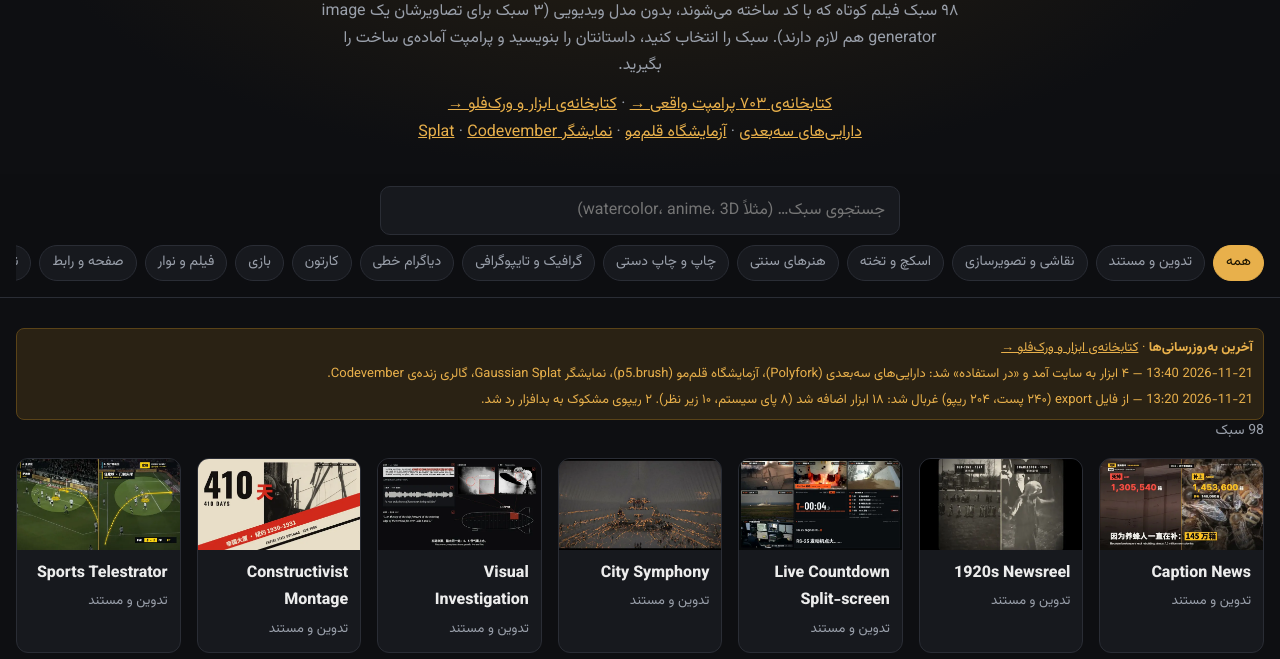
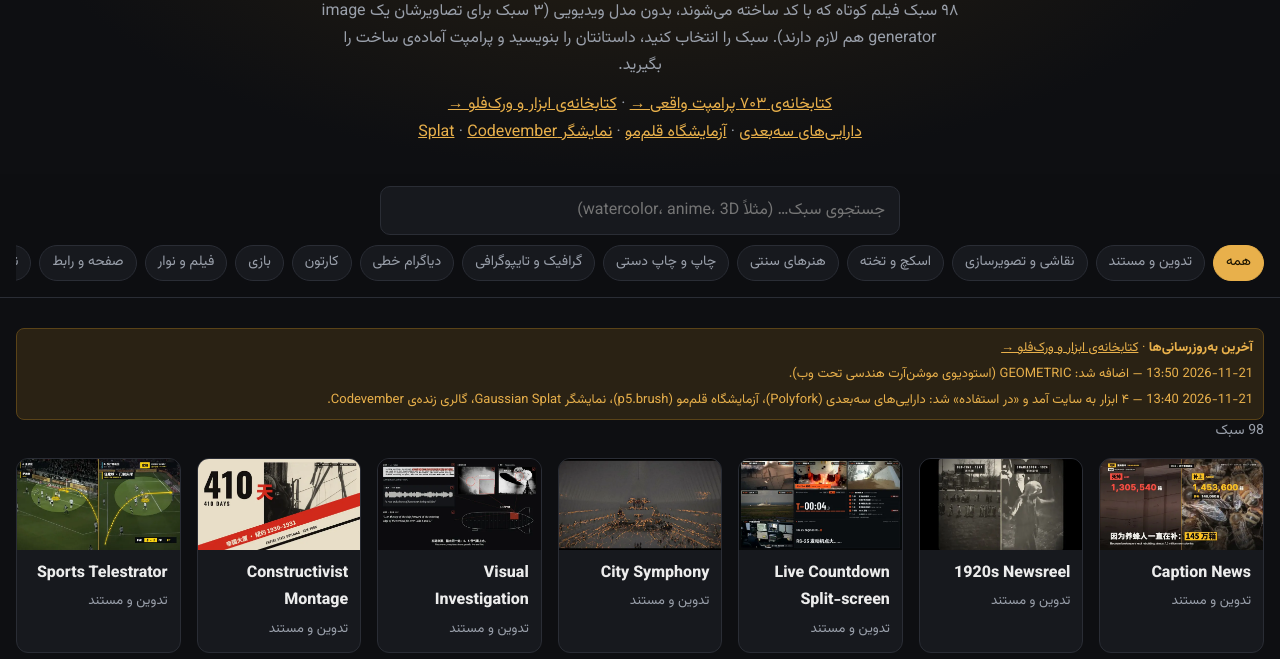
Before and after one commit to ecoartic/opuscar-studio, a plain HTML site: page index.html in a window 1280 px wide. Shown: the part 141-800 px from the top of the page. Drawn offline with Linux system fonts and the light colour scheme.

Commit message:
Library: add GEOMETRIC
Co-Authored-By: Claude Opus 5.5 <noreply@anthropic.com>
Claude-Session: https://claude.ai/code/session_01PRGZ4oWEd2t9vGucxjQwMt

```diff
--- a/index.html
+++ b/index.html
@@ -166,7 +166,7 @@ function copyOut(){const t=document.getElementById('out').textContent;const b=do
 let HANDOFF=null;
 try{const h=sessionStorage.getItem('opuscar_story');if(h){HANDOFF=JSON.parse(h);}}catch(e){}
 if(HANDOFF){const n=document.getElementById('handoff');n.hidden=false;n.textContent='پرامپت @'+HANDOFF.author+' از کتابخانه آماده است؛ یک سبک انتخاب کنید تا به‌عنوان داستان در سازنده‌ی پرامپت قرار بگیرد. ';const x=document.createElement('button');x.className='lnk';x.textContent='لغو';x.onclick=()=>{HANDOFF=null;try{sessionStorage.removeItem('opuscar_story');}catch(e){}n.hidden=true;};n.appendChild(x);}
-fetch('library.json?v=16').then(r=>r.json()).then(j=>{const c=(j.changelog||[]).slice(0,2);if(!c.length)return;const e=document.getElementById('upd');e.hidden=false;e.innerHTML='<b>آخرین به‌روزرسانی‌ها</b> · <a href="library.html">کتابخانه‌ی ابزار و ورک‌فلو →</a>'+c.map(x=>'<div style="margin-top:4px">'+x.d.replace(/[<>&]/g,'')+' — '+x.t.replace(/[<>&]/g,'')+'</div>').join('');}).catch(()=>{});
+fetch('library.json?v=17').then(r=>r.json()).then(j=>{const c=(j.changelog||[]).slice(0,2);if(!c.length)return;const e=document.getElementById('upd');e.hidden=false;e.innerHTML='<b>آخرین به‌روزرسانی‌ها</b> · <a href="library.html">کتابخانه‌ی ابزار و ورک‌فلو →</a>'+c.map(x=>'<div style="margin-top:4px">'+x.d.replace(/[<>&]/g,'')+' — '+x.t.replace(/[<>&]/g,'')+'</div>').join('');}).catch(()=>{});
 renderChips();render();
 const m=location.hash.match(/^#style=([\w-]+)/);if(m&&S.find(x=>x.slug===m[1]))open_(m[1]);
 </script>
--- a/library.json
+++ b/library.json
@@ -258,6 +258,22 @@
   }
  ],
  "items": [
+  {
+   "id": "geometric",
+   "t": "GEOMETRIC — Image + Motion Art Studio",
+   "cats": [
+    "motion-gfx",
+    "motion"
+   ],
+   "st": "bench",
+   "site": "https://geometric-art.com",
+   "reel": "https://www.instagram.com/reel/DfsFN8wx-JC/",
+   "img": "https://geometric-art.com/og-flux.png",
+   "added": "2026-11-21T13:50",
+   "n": 63,
+   "s": "استودیوی تحت وب (پردازش محلی، رایگان) که عکس یا ویدیو را به موشن‌آرت هندسی تبدیل می‌کند: خطوط تراز نور، flow engraving، Delaunay، dither، pixel، glyph، شبکه‌ی ادیتوریال؛ لایه‌ی واکنش به صدا و برنامه‌ی حرکت؛ خروجی PNG، MP4 برای Reels/X و WebM.",
+   "v": "بدون نیاز به سیستم، همین الان قابل استفاده؛ برای تیتراژ، کاور Case Study و محتوای LED wall از فوتیج استودیو. نسخه‌ی EN دارد."
+  },
   {
    "id": "depth-pro-2",
    "t": "Depth Pro 2 (Apple)",
@@ -1248,6 +1264,10 @@
  ],
  "changelog": [
   {
+   "d": "2026-11-21 13:50",
+   "t": "اضافه شد: GEOMETRIC (استودیوی موشن‌آرت هندسی تحت وب)."
+  },
+  {
    "d": "2026-11-21 13:40",
    "t": "۴ ابزار به سایت آمد و «در استفاده» شد: دارایی‌های سه‌بعدی (Polyfork)، آزمایشگاه قلم‌مو (p5.brush)، نمایشگر Gaussian Splat، گالری زنده‌ی Codevember."
   },
```
Also changed, not shown: library.html (+1 -1 lines).
